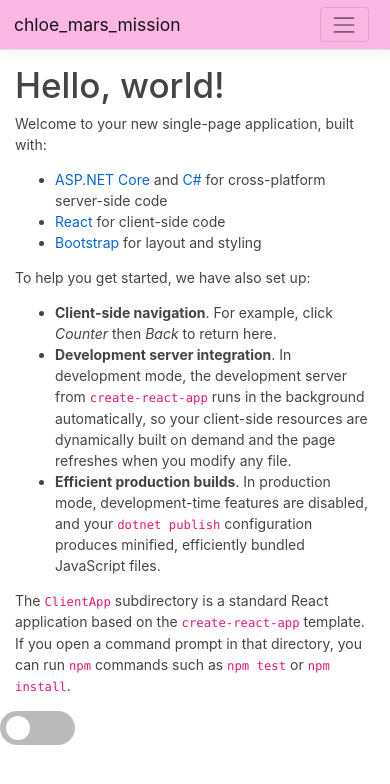
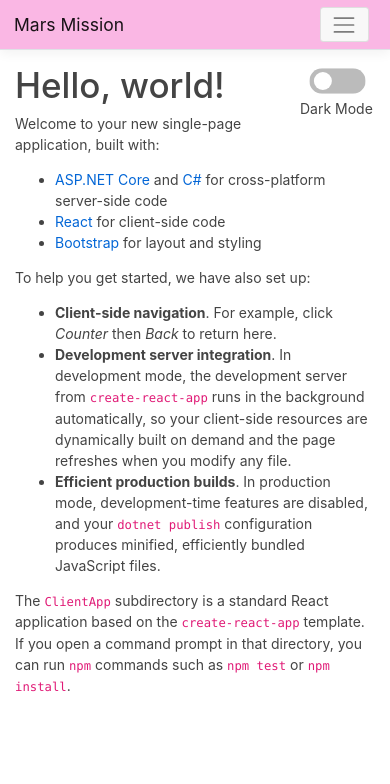
Before and after one commit to chloejonessoftwire/chloe-mars-mission, a React (Create React App) app in the folder ClientApp/: page / in a window 390 px wide. Shown: the top 784 px of the page. Built offline with nearby package versions, Linux system fonts and the light colour scheme; no server answers.

Commit message:
fixed identity, edited some css

```diff
--- a/ClientApp/src/App.js
+++ b/ClientApp/src/App.js
@@ -30,12 +30,15 @@ const App = () =>  {
     return (
       <div className={darkTheme? 'dark-theme' : 'light-theme'}>
         <Layout>
+          <div className='toggle-switch-div'>
+            <ToggleSwitch id="toggleSwitch" checked={darkTheme} onChange={() => setDarkTheme(prevTheme => !prevTheme)} Name='dark-mode' data-yes="Dark" data-no="Light"/>
+            <p> Dark Mode </p>
+          </div>
           <Route exact path='/' component={Home} />
           <Route path='/counter' component={Counter} />
           <AuthorizeRoute path='/fetch-data' component={FetchData} />
           <Route path={ApplicationPaths.ApiAuthorizationPrefix} component={ApiAuthorizationRoutes} />
         </Layout>
-        <ToggleSwitch id="toggleSwitch" checked={darkTheme} onChange={() => setDarkTheme(prevTheme => !prevTheme)} Name='dark-mode' data-yes="Dark" data-no="Light"/>
       </div>
     );
 }
--- a/ClientApp/src/App.scss
+++ b/ClientApp/src/App.scss
@@ -1,4 +1,6 @@
 $light-orange:  rgb(255, 168, 117);
+$light-pink: #fab7e4;
+
 body {
     margin: 0;
     /* text-align: center; */
@@ -12,10 +14,18 @@ body {
 nav {
   display: flex;
   text-align: center;
-    background-color: #fab7e4;
+  background-color: $light-pink;
   width: 100%;
   padding: 20px;
   color: #f8f8f8;
+}
+.navbar-toggler{
+  background-color: #f8f8f8;
+}
+
+.toggle-switch-div {
+  float: right;
+  display: block;
 }
 
 .dark-theme {
@@ -46,6 +56,8 @@ body {
   a.text-dark:hover, a.text-dark:focus {
     color: $light-orange !important;
   }
-
+  .navbar-toggler{
+    background-color: rgba(221, 154, 235, 0.774);
+  }
 
 }
--- a/ClientApp/src/ToggleSwitch/ToggleSwitch.js
+++ b/ClientApp/src/ToggleSwitch/ToggleSwitch.js
@@ -12,7 +12,6 @@ class ToggleSwitch extends Component {
           id={this.props.Name}
           checked={this.props.checked}
           onChange={this.props.onChange}
-
         />
         <label className="toggle-switch-label" htmlFor={this.props.Name}>
           <span className="toggle-switch-inner" />
--- a/ClientApp/src/ToggleSwitch/ToggleSwitch.scss
+++ b/ClientApp/src/ToggleSwitch/ToggleSwitch.scss
@@ -86,4 +86,13 @@ $white: #fff;
         right: 0px;
       }
     }
+    @media screen and (max-width: 991px) {
+        transform: scale(0.9);
+      }
+      @media screen and (max-width: 767px) {
+        transform: scale(0.825);
+      }
+      @media screen and (max-width: 575px) {
+        transform: scale(0.75);
+      }
   }
--- a/ClientApp/src/components/NavMenu.js
+++ b/ClientApp/src/components/NavMenu.js
@@ -2,6 +2,7 @@ import React, { Component } from 'react';
 import { Collapse, Container, Navbar, NavbarBrand, NavbarToggler, NavItem, NavLink } from 'reactstrap';
 import { Link } from 'react-router-dom';
 import { LoginMenu } from './api-authorization/LoginMenu';
+
 import './NavMenu.css';
 
 export class NavMenu extends Component {
@@ -27,7 +28,7 @@ export class NavMenu extends Component {
       <header>
         <Navbar className="navbar-expand-sm navbar-toggleable-sm ng-white border-bottom box-shadow mb-3" light>
           <Container>
-            <NavbarBrand tag={Link} to="/">chloe_mars_mission</NavbarBrand>
+            <NavbarBrand tag={Link} to="/">Mars Mission</NavbarBrand>
             <NavbarToggler onClick={this.toggleNavbar} className="mr-2" />
             <Collapse className="d-sm-inline-flex flex-sm-row-reverse" isOpen={!this.state.collapsed} navbar>
               <ul className="navbar-nav flex-grow">
```
Also changed, not shown: 2 other files (tests, documents, lock files or other folders). Lines whose indentation alone changed are shown as unchanged.
